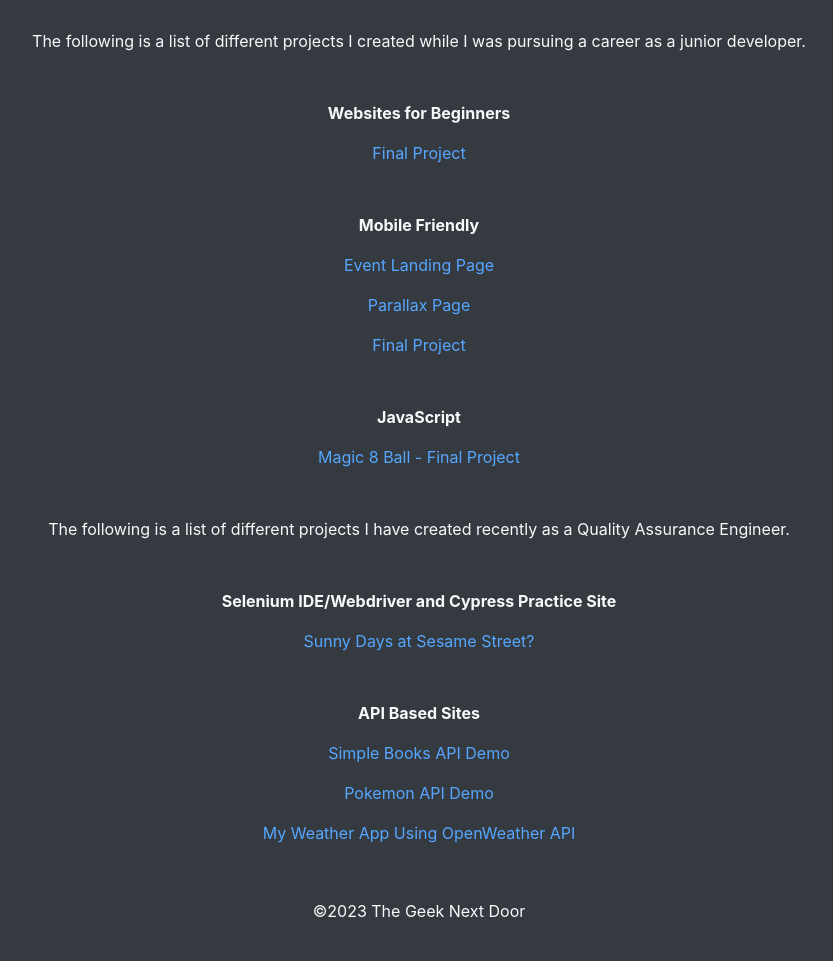
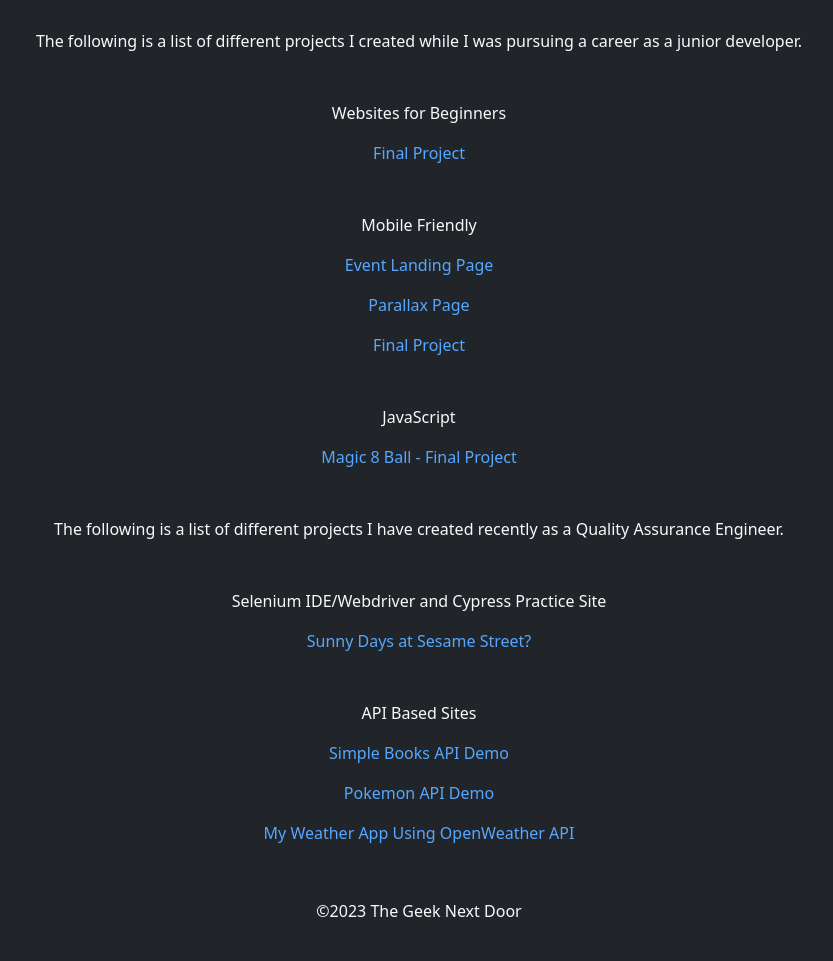
Before and after one commit to djlarj/MyProjects, a plain HTML site: page index.html in a window 1280 px wide. Shown: the part 115-1076 px from the top of the page, without its empty margins (221-1054 px from the left). Drawn offline with nearby package versions, Linux system fonts and the light colour scheme.

Commit message:
updated webpage to bootstrap v5.3, fixed hyperlinks to remove decoration

```diff
--- a/index.html
+++ b/index.html
@@ -6,7 +6,7 @@
     <meta name="viewport" content="width=device-width, initial-scale=1, shrink-to-fit=no">
 
     <!-- Bootstrap CSS -->
-    <link rel="stylesheet" href="https://cdn.jsdelivr.net/npm/bootstrap@4.5.3/dist/css/bootstrap.min.css" integrity="sha384-TX8t27EcRE3e/ihU7zmQxVncDAy5uIKz4rEkgIXeMed4M0jlfIDPvg6uqKI2xXr2" crossorigin="anonymous">
+    <link href="https://cdn.jsdelivr.net/npm/bootstrap@5.3.0/dist/css/bootstrap.min.css" rel="stylesheet" integrity="sha384-9ndCyUaIbzAi2FUVXJi0CjmCapSmO7SnpJef0486qhLnuZ2cdeRhO02iuK6FUUVM" crossorigin="anonymous">
     <link rel="stylesheet" href="css\styles.css">
 
     <!-- Font Awesome -->
@@ -27,21 +27,21 @@
     <div class="container text-center text-light my-5" id="">
       <p class="font-weight-bold">Websites for Beginners</p>
       <p class="">
-        <a class="projectLink" href="https://djlarj.github.io/wfb_final-project/" target="_blank">Final Project</a>
+        <a class="projectLink text-decoration-none" href="https://djlarj.github.io/wfb_final-project/" target="_blank">Final Project</a>
       </p>
       <p class="font-weight-bold mt-5">Mobile Friendly</p>
       <p class="">
-        <a class="projectLink" href="https://djlarj.github.io/event-landing-page/" target="_blank">Event Landing Page</a>
+        <a class="projectLink text-decoration-none" href="https://djlarj.github.io/event-landing-page/" target="_blank">Event Landing Page</a>
       </p>
       <p class="">
-        <a class="projectLink" href="https://djlarj.github.io/parallax-practice/" target="_blank">Parallax Page</a>
+        <a class="projectLink text-decoration-none" href="https://djlarj.github.io/parallax-practice/" target="_blank">Parallax Page</a>
       </p>
       <p class="">
-        <a class="projectLink" href="https://djlarj.github.io/Mobile_Friendly-Final_Project/" target="_blank">Final Project</a>
+        <a class="projectLink text-decoration-none" href="https://djlarj.github.io/Mobile_Friendly-Final_Project/" target="_blank">Final Project</a>
       </p>
       <p class="font-weight-bold mt-5">JavaScript</p>
       <p class="">
-        <a class="projectLink" href="https://djlarj.github.io/magic8ball/" target="_blank">Magic 8 Ball - Final Project</a>
+        <a class="projectLink text-decoration-none" href="https://djlarj.github.io/magic8ball/" target="_blank">Magic 8 Ball - Final Project</a>
       </p>
     </div>
 
@@ -53,22 +53,22 @@
     <div class="container text-center text-light mt-5" id="">
       <p class="font-weight-bold">Selenium IDE/Webdriver and Cypress Practice Site</p>
       <p class="">
-        <a class="projectLink" href="https://djlarj.github.io/index.html" target="_blank">Sunny Days at Sesame Street?</a>
+        <a class="projectLink text-decoration-none" href="https://djlarj.github.io/index.html" target="_blank">Sunny Days at Sesame Street?</a>
       </p>
       <p class="font-weight-bold mt-5">API Based Sites</p>
       <p class="">
-        <a class="projectLink" href="https://djlarj.github.io/simple-books-api/" target="_blank">Simple Books API Demo</a>
+        <a class="projectLink text-decoration-none" href="https://djlarj.github.io/simple-books-api/" target="_blank">Simple Books API Demo</a>
       </p>
       <p class="">
-        <a class="projectLink" href="https://djlarj.github.io/pokemon-api/" target="_blank">Pokemon API Demo</a>
+        <a class="projectLink text-decoration-none" href="https://djlarj.github.io/pokemon-api/" target="_blank">Pokemon API Demo</a>
       </p>
       <p class="">
-        <a class="projectLink" href="https://djlarj.github.io/WeatherApp/" target="_blank">My Weather App Using OpenWeather API</a>
+        <a class="projectLink text-decoration-none" href="https://djlarj.github.io/WeatherApp/" target="_blank">My Weather App Using OpenWeather API</a>
       </p>
     </div>
 
     <!-- Back to top button -->
-    <a id="button"></a>
+    <a id="button" class="text-decoration-none"></a>
 
     <!-- Footer -->
     <footer class="container-fluid m-auto">
@@ -81,8 +81,8 @@
     </footer>
 
     <!-- Option 1: jQuery and Bootstrap Bundle (includes Popper) -->
-    <script src="https://code.jquery.com/jquery-3.5.1.slim.min.js" integrity="sha384-DfXdz2htPH0lsSSs5nCTpuj/zy4C+OGpamoFVy38MVBnE+IbbVYUew+OrCXaRkfj" crossorigin="anonymous"></script>
-    <script src="https://cdn.jsdelivr.net/npm/bootstrap@4.5.3/dist/js/bootstrap.bundle.min.js" integrity="sha384-ho+j7jyWK8fNQe+A12Hb8AhRq26LrZ/JpcUGGOn+Y7RsweNrtN/tE3MoK7ZeZDyx" crossorigin="anonymous"></script>
+    <script src="https://cdn.jsdelivr.net/npm/@popperjs/core@2.11.8/dist/umd/popper.min.js" integrity="sha384-I7E8VVD/ismYTF4hNIPjVp/Zjvgyol6VFvRkX/vR+Vc4jQkC+hVqc2pM8ODewa9r" crossorigin="anonymous"></script>
+    <script src="https://cdn.jsdelivr.net/npm/bootstrap@5.3.0/dist/js/bootstrap.min.js" integrity="sha384-fbbOQedDUMZZ5KreZpsbe1LCZPVmfTnH7ois6mU1QK+m14rQ1l2bGBq41eYeM/fS" crossorigin="anonymous"></script>
     <script src="https://code.jquery.com/jquery-3.6.0.min.js"></script>
     <script src="js/main.js"></script>
 
```
